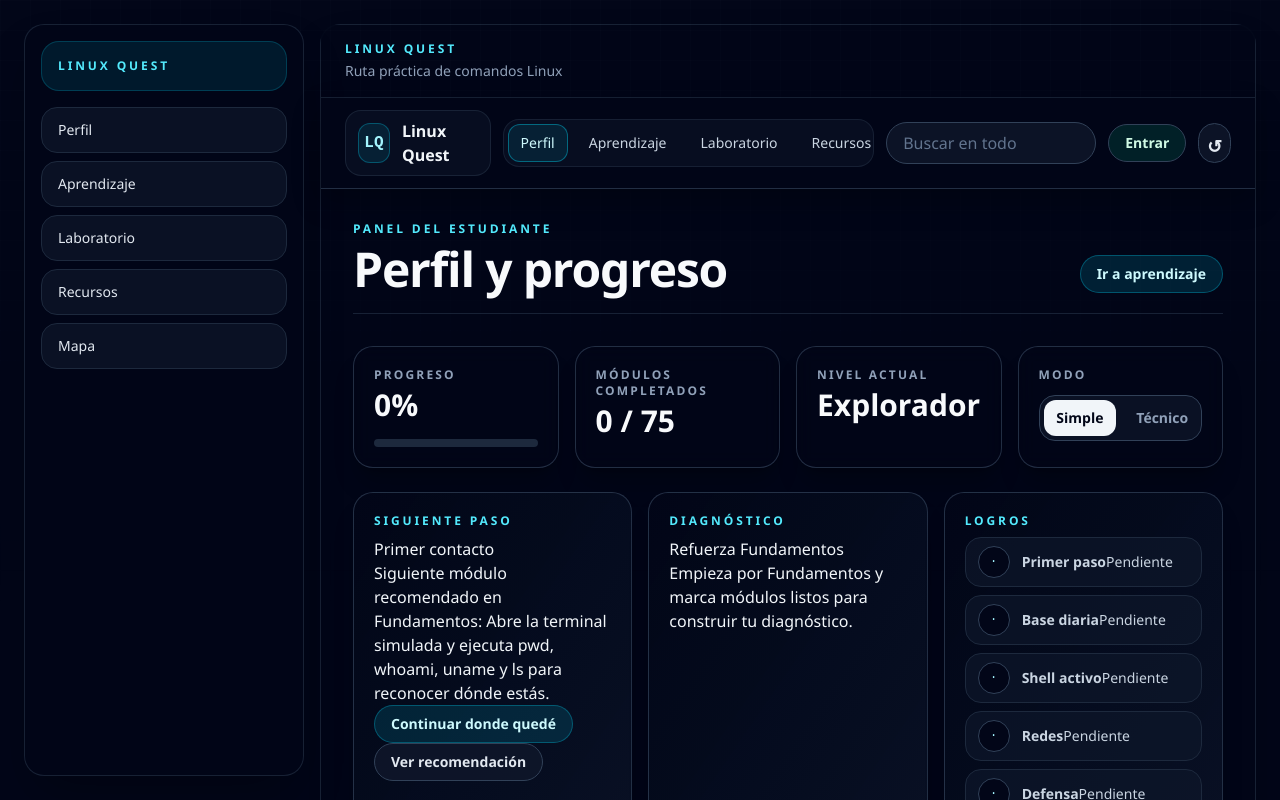
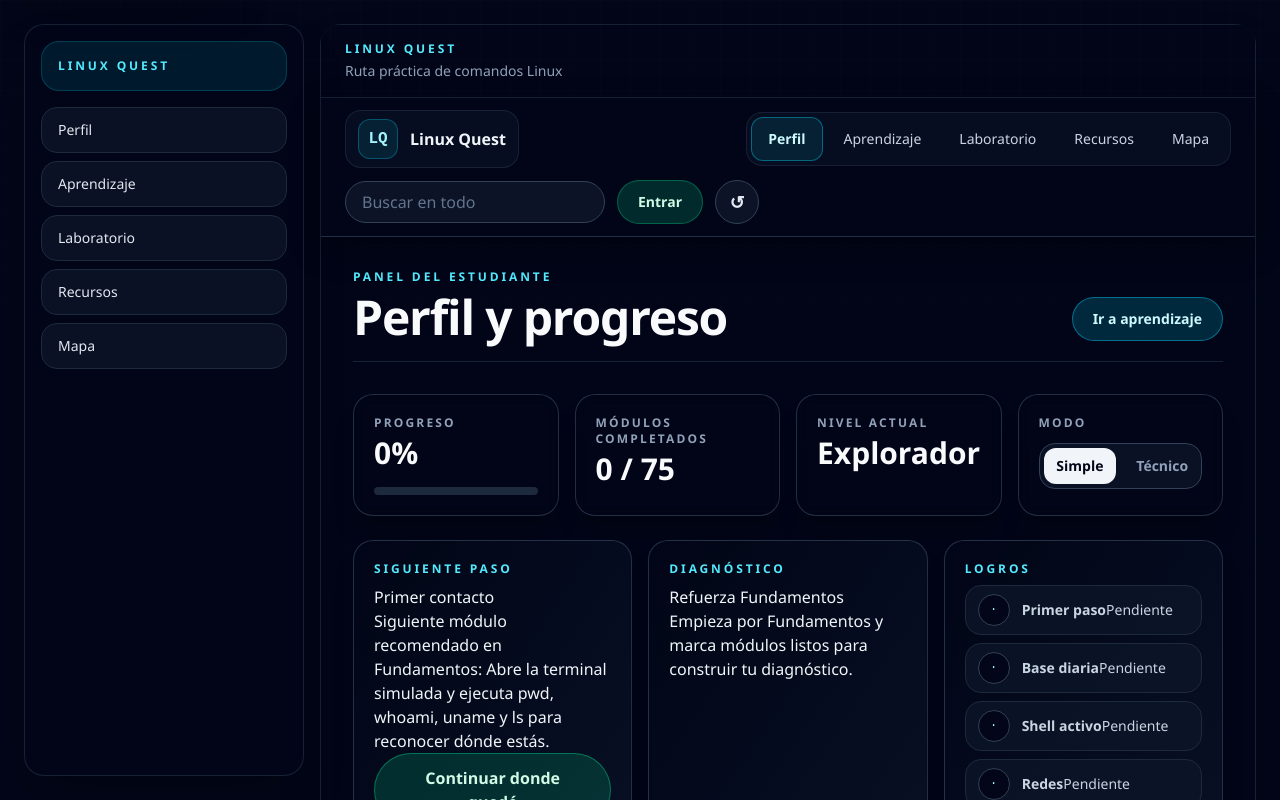
Before and after one commit to sagdev3/aprendelinux, a Next.js app: page / in a window 1280 px wide. Shown: the top 800 px of the page. Built offline with nearby package versions, Linux system fonts and the light colour scheme; no server answers.

Commit message:
ux: WCAG 2.1 AA button hierarchy, 44px touch targets, danger-action logout, skip link, focus-visible

```diff
--- a/app/globals.css
+++ b/app/globals.css
@@ -64,40 +64,63 @@
 }
 
 @layer components {
+  /* ── Topbar ─────────────────────────────────────────────────────────────── */
   .topbar {
-    @apply sticky top-0 z-30 flex items-center gap-3 border-b border-slate-700/70 bg-slate-950/88 px-4 py-3 shadow-[0_12px_30px_rgba(0,0,0,0.24)] backdrop-blur-xl md:px-6;
+    @apply sticky top-0 z-30 flex flex-wrap items-center gap-2 border-b border-slate-700/70
+           bg-slate-950/92 px-4 py-2.5 shadow-[0_12px_30px_rgba(0,0,0,0.28)]
+           backdrop-blur-xl md:gap-3 md:px-6 md:py-3;
   }
 
   .brand {
-    @apply inline-flex items-center gap-3 rounded-2xl border border-slate-800/80 bg-slate-900/50 px-3 py-2 font-semibold text-slate-100 transition hover:border-cyan-400/30 hover:bg-slate-900/80;
+    @apply inline-flex shrink-0 items-center gap-3 rounded-2xl border border-slate-800/80
+           bg-slate-900/50 px-3 py-2 font-semibold text-slate-100
+           transition-all duration-200
+           hover:border-cyan-400/30 hover:bg-slate-900/80
+           focus-visible:outline focus-visible:outline-2 focus-visible:outline-offset-2 focus-visible:outline-cyan-400;
   }
 
   .brand-mark {
-    @apply grid h-10 w-10 place-items-center rounded-xl border border-cyan-400/30 bg-cyan-400/10 font-mono text-cyan-200;
+    @apply grid h-10 w-10 place-items-center rounded-xl border border-cyan-400/30
+           bg-cyan-400/10 font-mono text-cyan-200;
   }
 
+  /* ── Navegación principal ───────────────────────────────────────────────── */
   .topnav {
-    @apply ml-auto flex gap-2 overflow-x-auto rounded-2xl border border-slate-800/70 bg-slate-900/50 p-1;
+    @apply ml-auto flex gap-1 overflow-x-auto rounded-2xl border border-slate-800/70
+           bg-slate-900/50 p-1;
   }
 
+  /* WCAG 2.5.5: mínimo 44×44px de target táctil */
   .topnav button {
-    @apply inline-flex items-center rounded-xl border border-transparent bg-transparent px-3 py-2 text-sm font-medium text-slate-300 transition hover:border-slate-700 hover:bg-slate-800/80 hover:text-white;
+    @apply inline-flex min-h-[44px] min-w-[44px] items-center justify-center rounded-xl
+           border border-transparent bg-transparent px-4 py-2 text-sm font-medium
+           text-slate-300 transition-all duration-150
+           hover:border-slate-600 hover:bg-slate-800/80 hover:text-white
+           focus-visible:outline focus-visible:outline-2 focus-visible:outline-offset-2
+           focus-visible:outline-cyan-400
+           active:scale-95;
   }
 
   .topnav button.active {
-    @apply border-cyan-400/40 bg-cyan-400/10 text-cyan-100;
+    @apply border-cyan-400/40 bg-cyan-400/10 text-cyan-100 font-semibold;
   }
 
+  /* ── Buscador global ────────────────────────────────────────────────────── */
   .global-search {
     @apply relative hidden w-[260px] max-w-[24vw] lg:block;
   }
 
   .global-search input {
-    @apply w-full rounded-full border border-slate-700 bg-slate-900/80 px-4 py-2 text-slate-100 outline-none ring-0 placeholder:text-slate-500 focus:border-cyan-400/50;
+    @apply w-full rounded-full border border-slate-700 bg-slate-900/80 px-4 py-2
+           text-slate-100 outline-none ring-0 placeholder:text-slate-500
+           transition-colors duration-150
+           focus:border-cyan-400/60 focus:ring-2 focus:ring-cyan-400/20;
   }
 
   .global-search-results {
-    @apply absolute right-0 top-[calc(100%+0.5rem)] z-40 hidden max-h-96 w-[420px] overflow-auto rounded-2xl border border-slate-700 bg-slate-950/95 p-2 shadow-2xl shadow-black/40;
+    @apply absolute right-0 top-[calc(100%+0.5rem)] z-40 hidden max-h-96 w-[420px]
+           overflow-auto rounded-2xl border border-slate-700 bg-slate-950/95 p-2
+           shadow-2xl shadow-black/40;
   }
 
   .global-search-results.active {
@@ -105,7 +128,10 @@
   }
 
   .global-result {
-    @apply block rounded-xl border border-slate-700 bg-slate-900/80 px-3 py-2 text-left transition hover:border-cyan-400/40 hover:bg-slate-800;
+    @apply block rounded-xl border border-slate-700 bg-slate-900/80 px-3 py-2 text-left
+           transition-all duration-150
+           hover:border-cyan-400/40 hover:bg-slate-800
+           focus-visible:outline focus-visible:outline-2 focus-visible:outline-cyan-400;
   }
 
   .global-result strong {
@@ -116,6 +142,13 @@
     @apply block text-xs text-slate-400;
   }
 
+  /* ── Sistema de botones — base compartida ───────────────────────────────── */
+  /*
+   * WCAG 2.5.5 AA: target mínimo 44×44 CSS px.
+   * WCAG 1.4.11: contrastes de componentes ≥ 3:1.
+   * Nielsen #4: consistencia — todos los botones comparten border-radius y
+   *             transición para que el usuario los reconozca como interactivos.
+   */
   .icon-button,
   .account-button,
   .primary-action,
@@ -123,24 +156,54 @@
   .complete-button,
   .terminal-toolbar button,
   .modal-close {
-    @apply rounded-full border border-slate-700 px-4 py-2 text-sm font-semibold text-slate-100 transition;
+    @apply inline-flex min-h-[44px] items-center justify-center rounded-full
+           border border-slate-700 px-4 py-2.5 text-sm font-semibold text-slate-100
+           transition-all duration-150
+           focus-visible:outline focus-visible:outline-2 focus-visible:outline-offset-2
+           focus-visible:outline-cyan-400
+           active:scale-[0.97];
   }
 
+  /* Botón icono — resetear progreso */
   .icon-button {
-    @apply h-10 w-10 rounded-full bg-slate-900/80 px-0 text-lg text-slate-200 hover:border-cyan-400/40 hover:bg-slate-800;
+    @apply h-11 w-11 rounded-full bg-slate-900/80 px-0 text-lg text-slate-200
+           hover:border-rose-400/50 hover:bg-rose-500/10 hover:text-rose-300;
   }
 
+  /*
+   * Botón de cuenta (Entrar / nombre de usuario).
+   * Nielsen #1: visibilidad del estado del sistema — el usuario debe saber
+   * siempre si tiene sesión. Botón prominente con fondo sólido.
+   * WCAG 1.4.3: contraste ≥ 4.5:1.
+   */
   .account-button {
-    @apply bg-emerald-500/15 text-emerald-100 hover:border-emerald-400/40 hover:bg-emerald-500/25;
+    @apply gap-2 border-emerald-500/40 bg-emerald-500/20 px-5 text-emerald-100
+           hover:border-emerald-400/70 hover:bg-emerald-500/35 hover:text-white
+           hover:shadow-[0_0_16px_rgba(52,211,153,0.25)];
   }
 
-  .primary-action,
-  .complete-button {
-    @apply border-cyan-400/30 bg-cyan-500/15 text-cyan-100 hover:bg-cyan-500/25;
+  /* Botón primario — acción principal de la vista */
+  .primary-action {
+    @apply border-cyan-500/50 bg-cyan-500/20 px-5 text-cyan-100
+           hover:border-cyan-400/80 hover:bg-cyan-500/35 hover:text-white
+           hover:shadow-[0_0_16px_rgba(34,211,238,0.22)];
   }
 
+  /*
+   * complete-button — "Marcar listo", acción principal de aprendizaje.
+   * Más grande y prominente que primary-action para señalar la meta del módulo.
+   */
+  .complete-button {
+    @apply border-emerald-500/50 bg-emerald-500/20 px-6 py-3 text-base
+           text-emerald-100 font-bold
+           hover:border-emerald-400/80 hover:bg-emerald-500/35 hover:text-white
+           hover:shadow-[0_0_20px_rgba(52,211,153,0.28)];
+  }
+
+  /* Botón secundario — acción alternativa sin peso visual dominante */
   .secondary-action {
-    @apply bg-slate-900/80 text-slate-200 hover:border-slate-500 hover:bg-slate-800;
+    @apply bg-slate-900/80 text-slate-200
+           hover:border-slate-500 hover:bg-slate-800 hover:text-white;
   }
 
   .app-view {
@@ -296,8 +359,18 @@
     @apply relative z-10 w-full max-w-4xl overflow-auto p-6;
   }
 
+  /*
+   * Botón cerrar modal — esquina superior derecha.
+   * Nielsen #3: control del usuario — siempre visible y fácil de activar.
+   * WCAG 2.5.5: 44×44px mínimo.
+   */
   .modal-close {
-    @apply absolute right-4 top-4 grid h-10 w-10 place-items-center rounded-full bg-slate-900 text-slate-200 hover:bg-slate-800;
+    @apply absolute right-4 top-4 grid h-11 w-11 place-items-center rounded-full
+           border border-slate-700 bg-slate-800 text-xl text-slate-300
+           transition-all duration-150
+           hover:border-rose-400/50 hover:bg-rose-500/10 hover:text-rose-300
+           focus-visible:outline focus-visible:outline-2 focus-visible:outline-offset-2
+           focus-visible:outline-cyan-400;
   }
 
   .auth-copy h2,
@@ -317,6 +390,7 @@
     @apply grid gap-3 rounded-3xl border border-slate-700 bg-slate-900/70 p-5;
   }
 
+  /* Inputs — WCAG 1.4.11: contraste de borde ≥ 3:1. Focus ring visible. */
   .auth-form input,
   .profile-form input,
   .profile-form select,
@@ -324,7 +398,10 @@
   #practiceInput,
   #terminalInput,
   .search {
-    @apply w-full rounded-2xl border border-slate-700 bg-slate-950/80 px-4 py-3 text-slate-100 outline-none placeholder:text-slate-500 focus:border-cyan-400/50;
+    @apply w-full rounded-2xl border border-slate-600 bg-slate-950/80 px-4 py-3
+           text-slate-100 outline-none placeholder:text-slate-500
+           transition-colors duration-150
+           focus:border-cyan-400/70 focus:ring-2 focus:ring-cyan-400/20;
   }
 
   .auth-form button,
@@ -334,8 +411,14 @@
     @apply mt-1;
   }
 
+  /*
+   * auth-actions contiene el botón de cerrar sesión.
+   * Se muestra con layout de dos columnas para separar visualmente
+   * "Guardar avance" (primaria) de "Cerrar sesión" (destructiva).
+   * El botón de logout recibe clase .danger-action para diferenciarse.
+   */
   .auth-actions {
-    @apply mt-6 flex flex-wrap justify-end gap-3;
+    @apply mt-6 flex flex-wrap items-center justify-between gap-3;
   }
 
   .hidden {
@@ -449,7 +532,7 @@
   }
 
   .lesson-head {
-    @apply mb-5 flex items-start justify-between gap-4;
+    @apply mb-5 flex flex-wrap items-start justify-between gap-4;
   }
 
   .lesson-head h2 {
@@ -823,6 +906,46 @@
   .cheat-table tr:hover td {
     @apply bg-slate-900/50;
   }
+
+  /* ── Botón de cerrar sesión — acción destructiva ────────────────────────── */
+  /*
+   * ISO 9241-210: acciones destructivas (logout, reset) deben diferenciarse
+   * visualmente del flujo principal. Se usa rojo apagado para advertir sin
+   * alarmar, con suficiente contraste WCAG AA.
+   * Fitts' Law: colocado al extremo izquierdo del .auth-actions para
+   * separarlo del botón primario "Guardar avance" que está a la derecha.
+   */
+  .danger-action {
+    @apply inline-flex min-h-[44px] items-center justify-center rounded-full
+           border border-rose-500/40 bg-rose-500/10 px-5 py-2.5 text-sm
+           font-semibold text-rose-300
+           transition-all duration-150
+           hover:border-rose-400/70 hover:bg-rose-500/20 hover:text-rose-200
+           hover:shadow-[0_0_14px_rgba(248,113,113,0.20)]
+           focus-visible:outline focus-visible:outline-2 focus-visible:outline-offset-2
+           focus-visible:outline-rose-400
+           active:scale-[0.97];
+  }
+
+  /* ── Botón de reset de progreso — acción destructiva leve ──────────────── */
+  /* El icono ↺ necesita un tooltip más visible en móvil */
+  #resetProgress {
+    @apply relative;
+  }
+
+  /* ── Skip link de accesibilidad ─────────────────────────────────────────── */
+  /*
+   * WCAG 2.4.1: Skip navigation link para usuarios de teclado.
+   * Oculto por defecto, visible solo con focus de teclado.
+   */
+  .skip-link {
+    @apply fixed left-4 top-4 z-[100] -translate-y-20 rounded-2xl
+           border border-cyan-400/50 bg-slate-950 px-6 py-3
+           text-sm font-semibold text-cyan-300
+           shadow-2xl shadow-black/40
+           transition-transform duration-150
+           focus:translate-y-0;
+  }
 }
 
 @layer utilities {
```
Also changed, not shown: app/page.jsx (+8 -2 lines).
